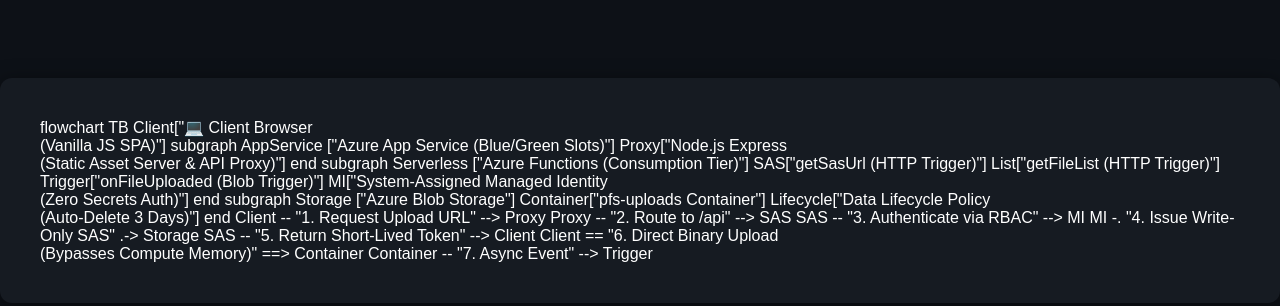
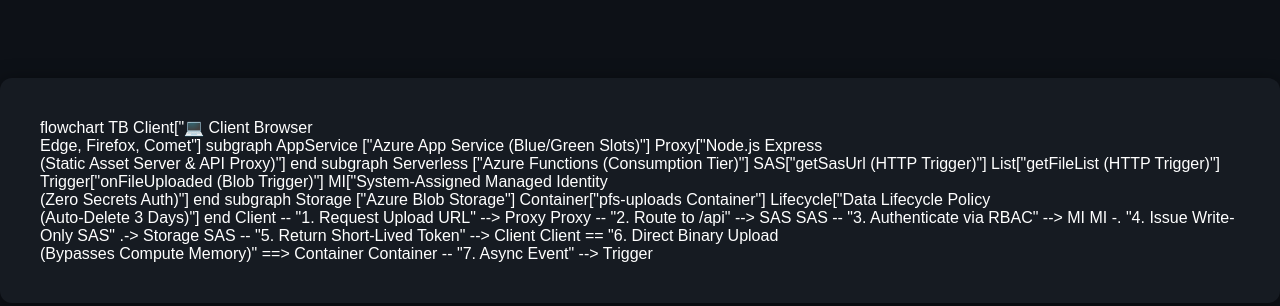
Before and after one commit to GitanshKapoor/peer-file-share, a plain HTML site: page docs/architecture.html in a window 1280 px wide. Shown: the part 210-516 px from the top of the page. Drawn offline with Linux system fonts and the light colour scheme.

Commit message:
chore: update documentaion

```diff
--- a/docs/architecture.html
+++ b/docs/architecture.html
@@ -15,7 +15,7 @@
 <body>
   <div class="mermaid">
     flowchart TB
-      Client["💻 Client Browser<br>(Vanilla JS SPA)"]
+      Client["💻 Client Browser<br> Edge, Firefox, Comet"]
 
       subgraph AppService ["Azure App Service (Blue/Green Slots)"]
           Proxy["Node.js Express<br>(Static Asset Server & API Proxy)"]
```
